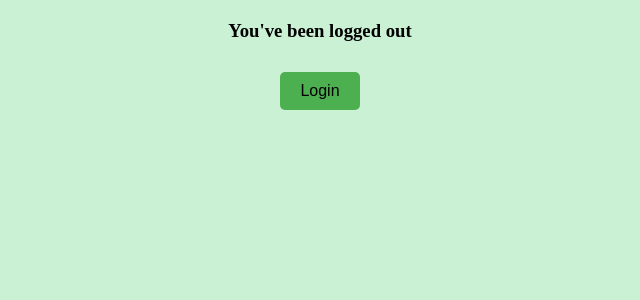
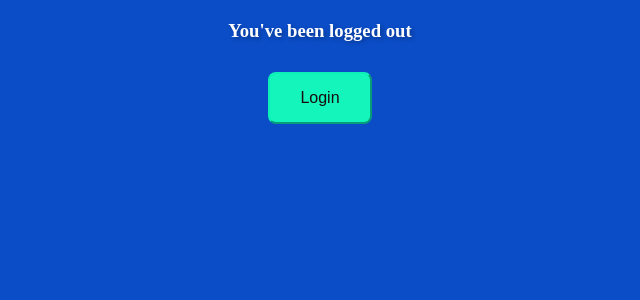
Before and after one commit to Srinidhigpr/SrinidhiGopalraj-oop-coursework-comm-platform, a Flask app: page /logout in a window 1280 px wide. Shown: the top 300 px of the page, without its empty margins (320-960 px from the left). Run offline with Flask 3, Linux system fonts and the light colour scheme.

Commit message:
complete

```diff
--- a/comments.txt
+++ b/comments.txt
@@ -1 +1,3 @@
 21 2024-04-30 student3@vgtu.org understood professor comp arc
+31 2024-05-02 student1@vgtu.org I would like to present hw3
+31 2024-05-02 english@vgtu.org great, see you.
--- a/events.txt
+++ b/events.txt
@@ -1,4 +1,6 @@
 9 student2@vgtu.org electricalengg@vgtu.org 13:50 17:30
 21 student3@vgtu.org comparc@vgtu.org 13:15 14:00
 31 student1@vgtu.org english@vgtu.org 10:00 12:00
-33 student1@vgtu.org electricalengg@vgtu.org 13:50 17:30
+35 student1@vgtu.org comparc@vgtu.org 13:15 14:00
+37 student1@vgtu.org electricalengg@vgtu.org 13:50 17:30
+39 student1@vgtu.org discretemaths@vgtu.org 14:00 14:30
--- a/static/styles2.css
+++ b/static/styles2.css
@@ -1,5 +1,5 @@
 body {
-    background-color: rgb(203, 241, 213);
+    background-color: #0B4DC7;
   }
 
   .container {
@@ -7,53 +7,74 @@ body {
   }
 
   h2 {
+    color : white;
     margin-bottom: 20px;
     margin-top: 40px;
+    text-shadow: 2px 2px 4px rgba(0, 0, 0, 0.3);
   }
 
   h3 {
+    color : white;
     margin-bottom: 20px;
     margin-top: 20px;
+    text-shadow: 2px 2px 4px rgba(0, 0, 0, 0.3);
   }
 
 .table-container {
   width: 75%;
   margin: 20px auto;
+
 }
 
 table {
   border-collapse: collapse;
   width: 100%;
+  border-radius: 10px;
+  box-shadow: 0 4px 8px rgba(0, 0, 0, 0.75);
+  border: 1px solid #ccc;
+  overflow: hidden; /* Hide overflow to prevent pseudo-elements from protruding */
+  position: relative;
 }
 
 th, td {
-    border: 3px solid #14235e;
-    text-align: left;
-    padding: 8px;
+  border: 2px solid #ccc;
+  text-align: center;
+  padding: 10px;
 }
 
 tr:nth-child(even) {
-    background-color: #a7e39d;
+  background-color: #f2f2f2;
 }
 
 tr:nth-child(odd) {
-    background-color: #d2edc7;
+  background-color: #ffffff;
+}
+
+th:first-child {
+  border-top-left-radius: 7px;
+}
+th:last-child {
+  border-top-right-radius: 7px;
+}
+
+tr:last-child td:first-child {
+  border-bottom-left-radius: 7px;
+}
+tr:last-child td:last-child {
+  border-bottom-right-radius: 7px;
 }
 
 
   .button {
-    display: inline-block;
-    padding: 10px 20px;
-    background-color: #4CAF50;
-    color: white;
-    text-align: center;
-    text-decoration: none;
+    border-color: #00DDA5;
+  color: #180c0c;
+  padding: 15px 30px;
+  border-radius: 8px;
+  transition: all 0.3s ease;
   font-size: 16px;
+  margin-top: 10px;
   cursor: pointer;
-    border: none;
-    border-radius: 5px;
-    margin-top: 10px;
-    margin-bottom: 10px;
+  background-color: #00DDA5
   }
 
 
@@ -61,6 +82,13 @@ body {
   .button:hover,
   .button:visited,
   .button:active {
-      color: rgb(0, 0, 0);
-      text-decoration: none;
+    background-color: #14f5bc;
+    border-color: #0bf1b8;
   }
+  .wrapper {
+    background-color: #f2f2f2;
+    padding: 20px;
+    border-radius: 10px;
+    box-shadow: 0 0 50px rgba(0, 0, 0, 0.5);
+
+  }
--- a/templates/studentdashboard.html
+++ b/templates/studentdashboard.html
@@ -10,8 +10,10 @@
 <body>
     <div class="container">
         {% if notification %}
-            <div class="alert alert-info" role="alert">
-                {{ notification }}
+            <div class="wrapper">
+                <div class="alert alert-info" role="alert">
+                    {{ notification }}
+                </div>
             </div>
         {% endif %}
 
--- a/templates/teacherdashboard.html
+++ b/templates/teacherdashboard.html
@@ -10,10 +10,12 @@
 <body>
     <div class="container">
         {% if notification %}
+        <div class="wrapper">
             <div class="alert alert-info" role="alert">
                 {{ notification }}
             </div>
-        {% endif %}
+        </div>
+    {% endif %}
         <h2 class="text-lg text-center">{{ current_user.get_name() }}'s Dashboard</h2>
         <div class="table-container">
             <h3 class="text-lg text-center">Your Events</h3>
```
Also changed, not shown: static/styles.css (+6 -6 lines). Lines whose indentation alone changed are shown as unchanged.
